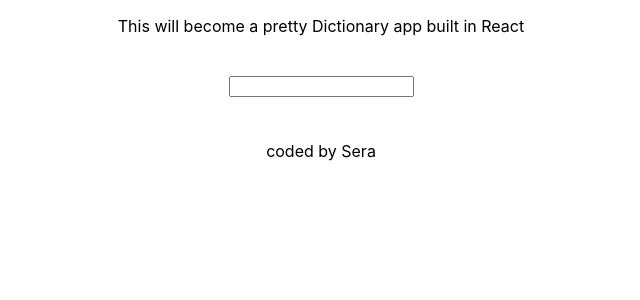
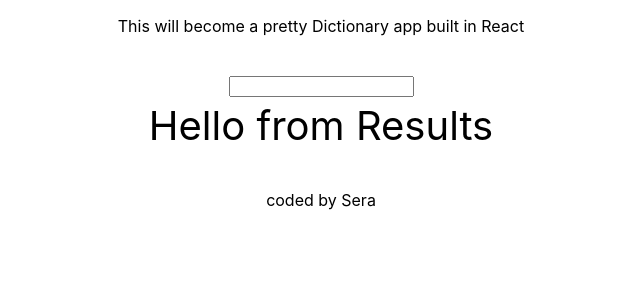
Before and after one commit to Sera-iso/React-Dictionary, a React (Create React App) app: page / in a window 1280 px wide. Shown: the top 300 px of the page, without its empty margins (319-959 px from the left). Built offline with nearby package versions, Linux system fonts and the light colour scheme.

Commit message:
Created Results.js component to display the API response results

```diff
--- /dev/null
+++ b/src/Results.js
@@ -0,0 +1,10 @@
+import React from "react";
+import "./Results.css";
+
+export default function Results() {
+    return (
+        <div className="Results">
+        Hello from Results
+        </div>
+    )
+}
--- a/src/Search.js
+++ b/src/Search.js
@@ -1,5 +1,6 @@
 import React, { useState } from "react";
 import axios from "axios";
+import Results from "./Results";
 import "./Search.css";
 
 export default function Search() {
@@ -26,6 +27,7 @@ export default function Search() {
             <form onSubmit={handleSearch}>
                 <input type="search" onChange={handleKeyword} />
             </form>
+            <Results />
         </div>
     )
 }
```
Also changed, not shown: src/Results.css (added).
